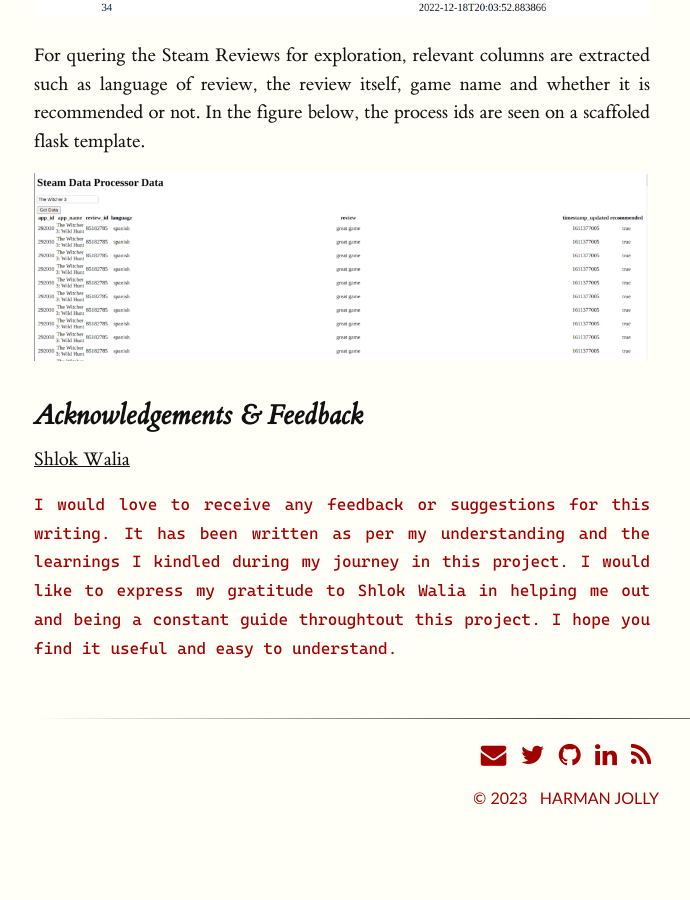
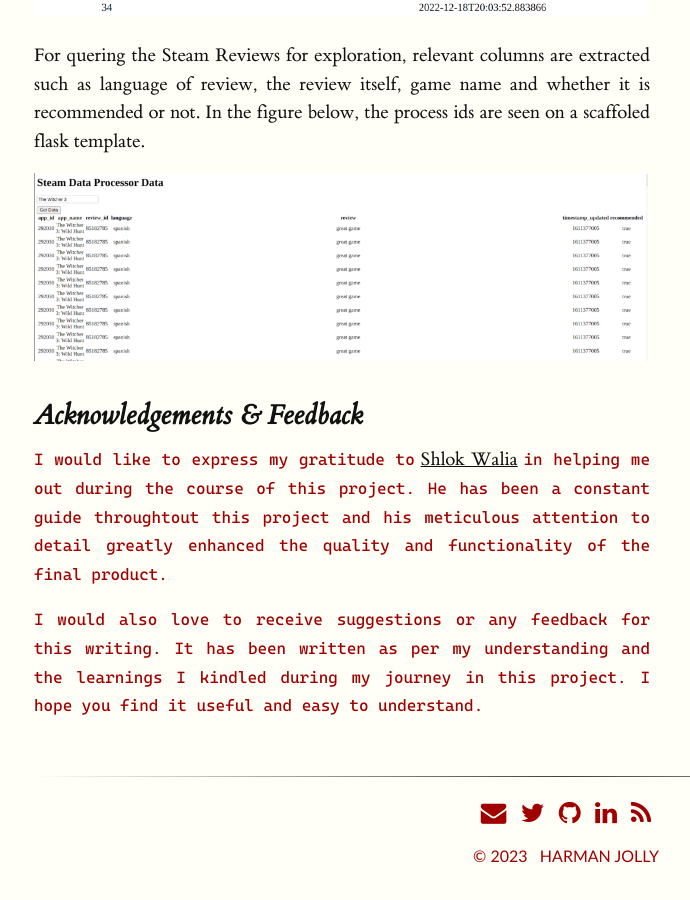
Before and after one commit to coderjolly/coderjolly.github.io, a Jekyll site: the page built from _posts/2022-12-22-steamgestion-data-pipeline.md, in a window 1280 px wide and 900 px high, scrolled down 7267 px. Shown: the whole window, without its empty margins (126-816 px from the left). Built offline with Jekyll 4.4.1, drawn with Linux system fonts in a browser that asks for light colours; a style sheet for code colours, icons or effects is not loaded; before the commit the page ends 8109 px from its top, so only the background shows below that.

Commit message:
steamgestion edited credits

```diff
--- a/_posts/2022-12-22-steamgestion-data-pipeline.md
+++ b/_posts/2022-12-22-steamgestion-data-pipeline.md
@@ -127,6 +127,7 @@ For quering the Steam Reviews for exploration, relevant columns are extracted su
 ![queryresult](/assets/img/steamgestion/queryresult.png)
 
 ## Acknowledgements & Feedback
-[Shlok Walia](https://github.com/coderhyno)
 
-`I would love to receive  any feedback or suggestions for this writing. It has been written as per my understanding and the learnings I kindled during my journey in this project. I would like to express my gratitude to Shlok Walia in helping me out and being a constant guide throughtout this project. I hope you find it useful and easy to understand.`
+`I would like to express my gratitude to` [Shlok Walia](https://github.com/coderhyno) `in helping me out during the course of this project. He has been a constant guide throughtout this project and his meticulous attention to detail greatly enhanced the quality and functionality of the final product.`
+
+`I would also love to receive suggestions or any feedback for this writing. It has been written as per my understanding and the learnings I kindled during my journey in this project. I hope you find it useful and easy to understand.`
```
